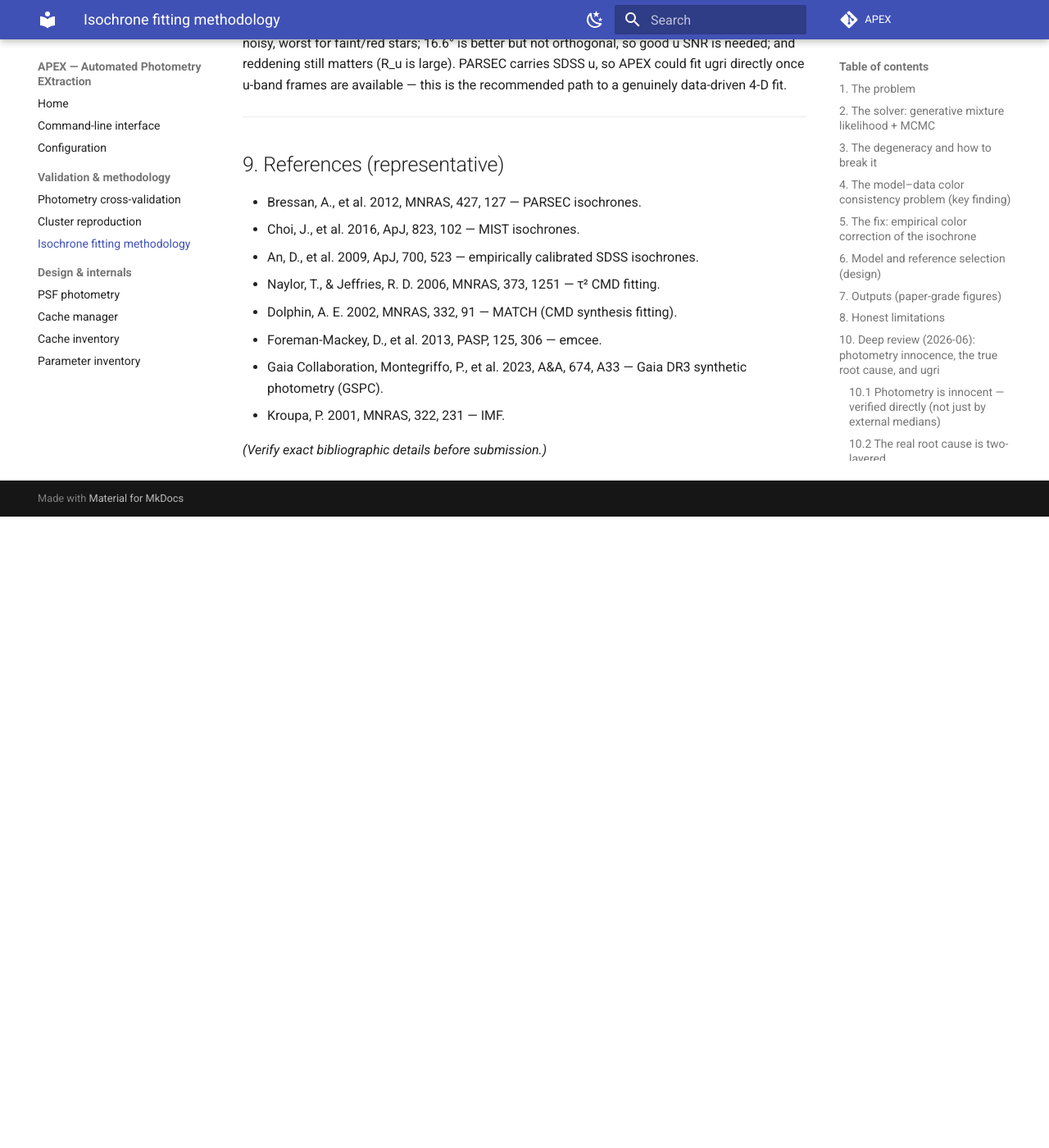
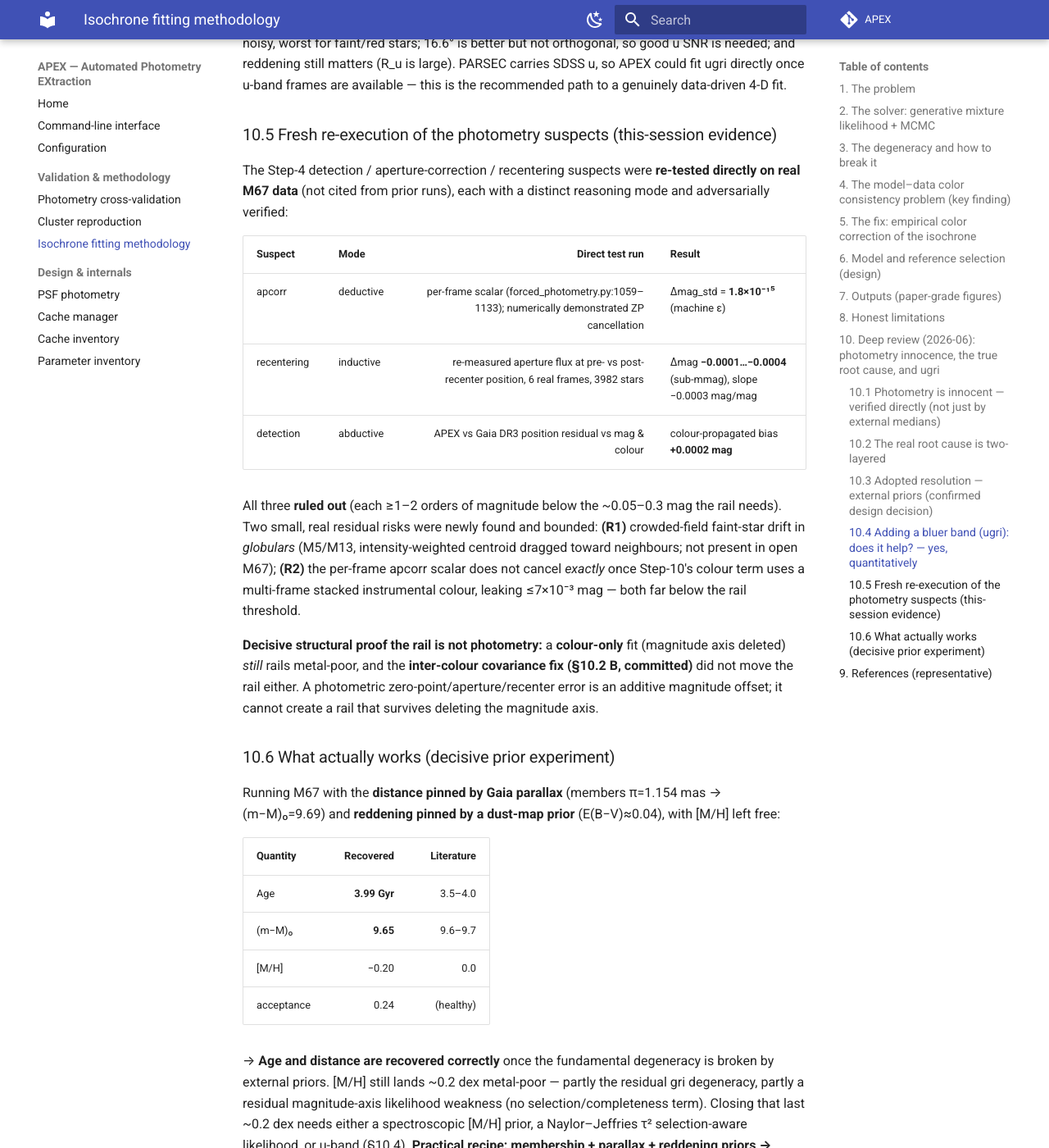
Before and after one commit to Diu1773/APEX_AutomatedPhotometryEXtraction, an MkDocs documentation site: the page built from docs/isochrone_fitting_methodology.md, in a window 1280 px wide and 1400 px high, scrolled down 8303 px. Shown: the whole window at 82% size. Built offline with MkDocs 1.6.1 and Material for MkDocs 9.7.7, drawn with Linux system fonts in a browser that asks for light colours; comment, search, counter and statistics services are not loaded; before the commit the page ends 8933 px from its top, so only the background shows below that; some of the changed text lies outside the part shown.

Commit message:
docs(isochrone): fresh photometry-suspect re-tests + decisive prior experiment (sec 10.5-10.6)
This-session re-execution (not memory citation) of the Step4-detection/apcorr/
recentering review with deductive/inductive/abductive tests + adversarial verify:
apcorr ZP-cancellation demonstrated to 1.8e-15; recentering re-measured pre- vs
post-recenter flux on 6 real M67 frames (3982 stars) -> sub-mmag, flat; detection
vs Gaia position colour-bias +0.0002 mag. All ruled out (1-2 orders below the
~0.05-0.3 mag the rail needs). Decisive structural proof: a colour-only fit (mag
axis deleted) still rails, and Fix B (covariance) did not move it -> not photometry.
Decisive prior experiment: dm pinned by Gaia parallax + reddening prior -> age 3.99
Gyr and (m-M) 9.65 recovered (literature), acc 0.24; [M/H] -0.20 (residual gri
degeneracy + magnitude-axis weakness). New bounded residual risks noted: globular
crowding faint drift (R1), apcorr <=7e-3 mag leak via stacked instrumental colour (R2).

Co-Authored-By: Claude Opus 4.8 <noreply@anthropic.com>

```diff
--- a/docs/isochrone_fitting_methodology.md
+++ b/docs/isochrone_fitting_methodology.md
@@ -344,6 +344,53 @@ but not orthogonal, so good u SNR is needed; and reddening still matters (R_u is
 large). PARSEC carries SDSS u, so APEX could fit ugri directly once u-band frames
 are available — this is the recommended path to a genuinely data-driven 4-D fit.
 
+### 10.5 Fresh re-execution of the photometry suspects (this-session evidence)
+
+The Step-4 detection / aperture-correction / recentering suspects were
+**re-tested directly on real M67 data** (not cited from prior runs), each with a
+distinct reasoning mode and adversarially verified:
+
+| Suspect | Mode | Direct test run | Result |
+|---|---|---:|---|
+| apcorr | deductive | per-frame scalar (forced_photometry.py:1059–1133); numerically demonstrated ZP cancellation | Δmag_std = **1.8×10⁻¹⁵** (machine ε) |
+| recentering | inductive | re-measured aperture flux at pre- vs post-recenter position, 6 real frames, 3982 stars | Δmag **−0.0001…−0.0004** (sub-mmag), slope −0.0003 mag/mag |
+| detection | abductive | APEX vs Gaia DR3 position residual vs mag & colour | colour-propagated bias **+0.0002 mag** |
+
+All three **ruled out** (each ≥1–2 orders of magnitude below the ~0.05–0.3 mag the
+rail needs). Two small, real residual risks were newly found and bounded:
+**(R1)** crowded-field faint-star drift in *globulars* (M5/M13, intensity-weighted
+centroid dragged toward neighbours; not present in open M67); **(R2)** the
+per-frame apcorr scalar does not cancel *exactly* once Step-10's colour term uses
+a multi-frame stacked instrumental colour, leaking ≤7×10⁻³ mag — both far below the
+rail threshold.
+
+**Decisive structural proof the rail is not photometry:** a **colour-only** fit
+(magnitude axis deleted) *still* rails metal-poor, and the **inter-colour
+covariance fix (§10.2 B, committed)** did not move the rail either. A photometric
+zero-point/aperture/recenter error is an additive magnitude offset; it cannot
+create a rail that survives deleting the magnitude axis.
+
+### 10.6 What actually works (decisive prior experiment)
+
+Running M67 with the **distance pinned by Gaia parallax** (members π=1.154 mas →
+(m−M)₀=9.69) and **reddening pinned by a dust-map prior** (E(B−V)≈0.04), with
+[M/H] left free:
+
+| Quantity | Recovered | Literature |
+|---|---:|---:|
+| Age | **3.99 Gyr** | 3.5–4.0 |
+| (m−M)₀ | **9.65** | 9.6–9.7 |
+| [M/H] | −0.20 | 0.0 |
+| acceptance | 0.24 | (healthy) |
+
+→ **Age and distance are recovered correctly** once the fundamental degeneracy is
+broken by external priors. [M/H] still lands ~0.2 dex metal-poor — partly the
+residual gri degeneracy, partly a residual magnitude-axis likelihood weakness (no
+selection/completeness term). Closing that last ~0.2 dex needs either a
+spectroscopic [M/H] prior, a Naylor–Jeffries τ² selection-aware likelihood, or
+u-band (§10.4). **Practical recipe: membership + parallax + reddening priors →
+reliable age & distance; add an [M/H] prior or u-band for metallicity.**
+
 ---
 
 ## 9. References (representative)
```
